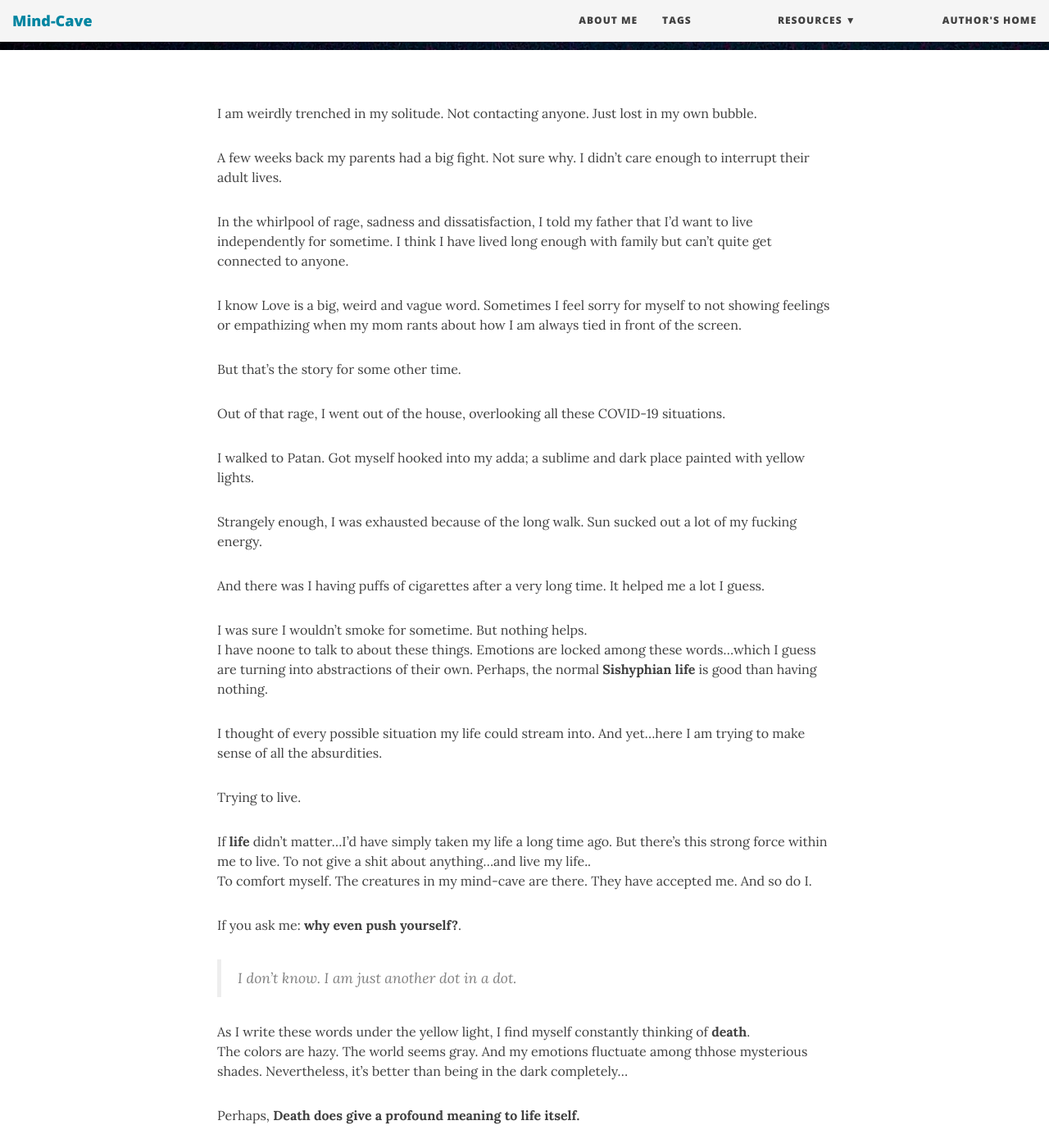
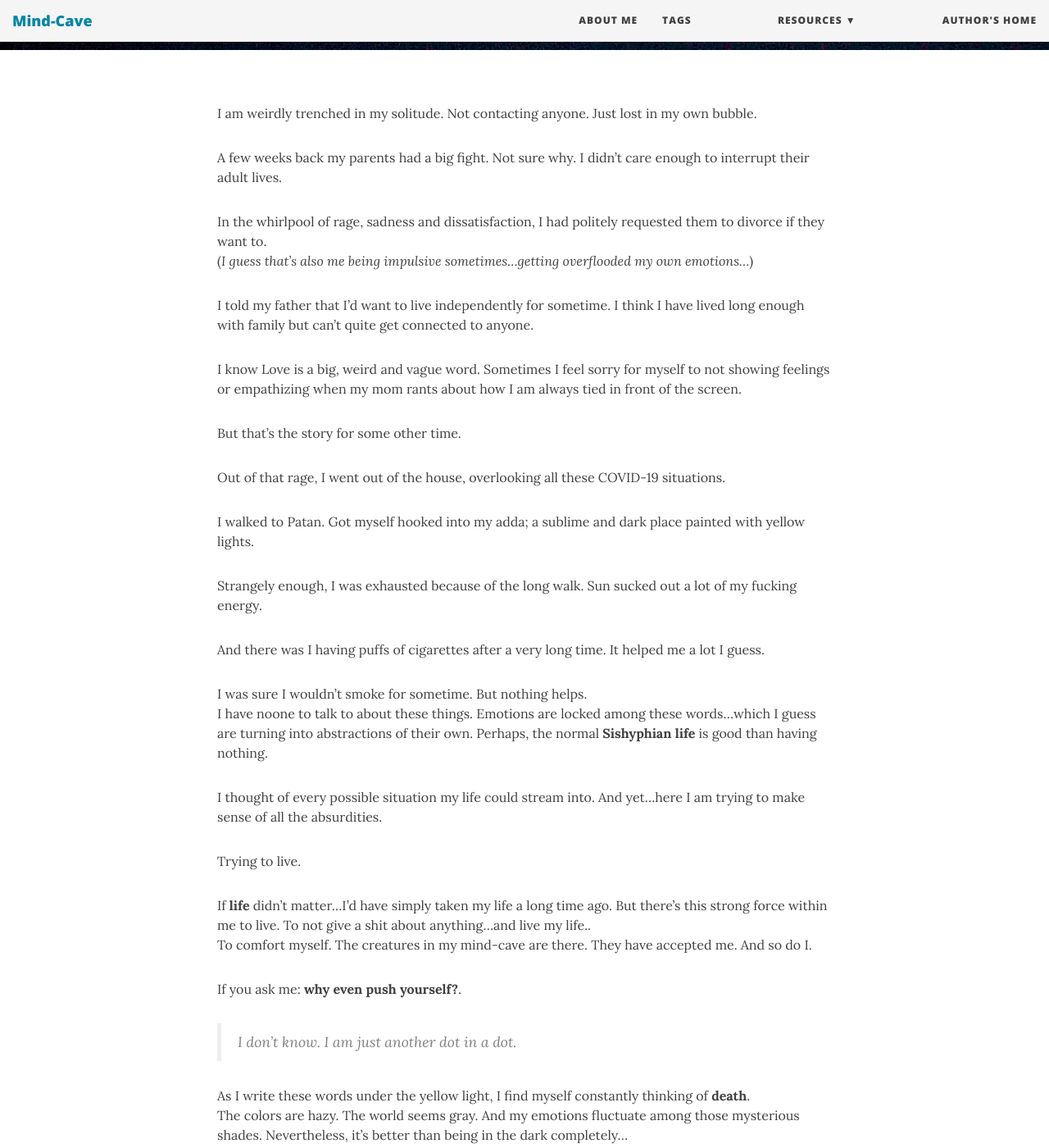
Before and after one commit to NISH1001/mind-cave, a Jekyll site: the page built from _posts/2020-08-30-live.markdown, in a window 1280 px wide and 1400 px high, scrolled down 512 px. Shown: the whole window at 82% size. Built offline with Jekyll 4.4.1, drawn with Linux system fonts in a browser that asks for light colours; nearby versions of some CDN libraries; comment, search, counter and statistics services are not loaded.

Commit message:
Fix blunders

```diff
--- a/_posts/2020-08-30-live.markdown
+++ b/_posts/2020-08-30-live.markdown
@@ -17,7 +17,10 @@ I am weirdly trenched in my solitude. Not contacting anyone. Just lost in my own
 
 A few weeks back my parents had a big fight. Not sure why. I didn't care enough to interrupt their adult lives.
 
-In the whirlpool of rage, sadness and dissatisfaction, I told my father that I'd want to live independently for sometime. I think I have lived long enough with family but can't quite get connected to anyone.
+In the whirlpool of rage, sadness and dissatisfaction, I had politely requested them to divorce if they want to.
+(*I guess that's also me being impulsive sometimes...getting overflooded my own emotions...*)
+
+I told my father that I'd want to live independently for sometime. I think I have lived long enough with family but can't quite get connected to anyone.
 
 
 I know Love is a big, weird and vague word. Sometimes I feel sorry for myself to not showing feelings or empathizing when my mom rants about how I am always tied in front of the screen.
@@ -47,7 +50,7 @@ If you ask me: **why even push yourself?**.
 > *I don't know*. I am just another dot in a dot.
 
 As I write these words under the yellow light, I find myself constantly thinking of **death**.
-The colors are hazy. The world seems gray. And my emotions fluctuate among thhose mysterious shades. Nevertheless, it's better than being in the dark completely...
+The colors are hazy. The world seems gray. And my emotions fluctuate among those mysterious shades. Nevertheless, it's better than being in the dark completely...
 
 
 Perhaps, **Death does give a profound meaning to life itself.**
```
